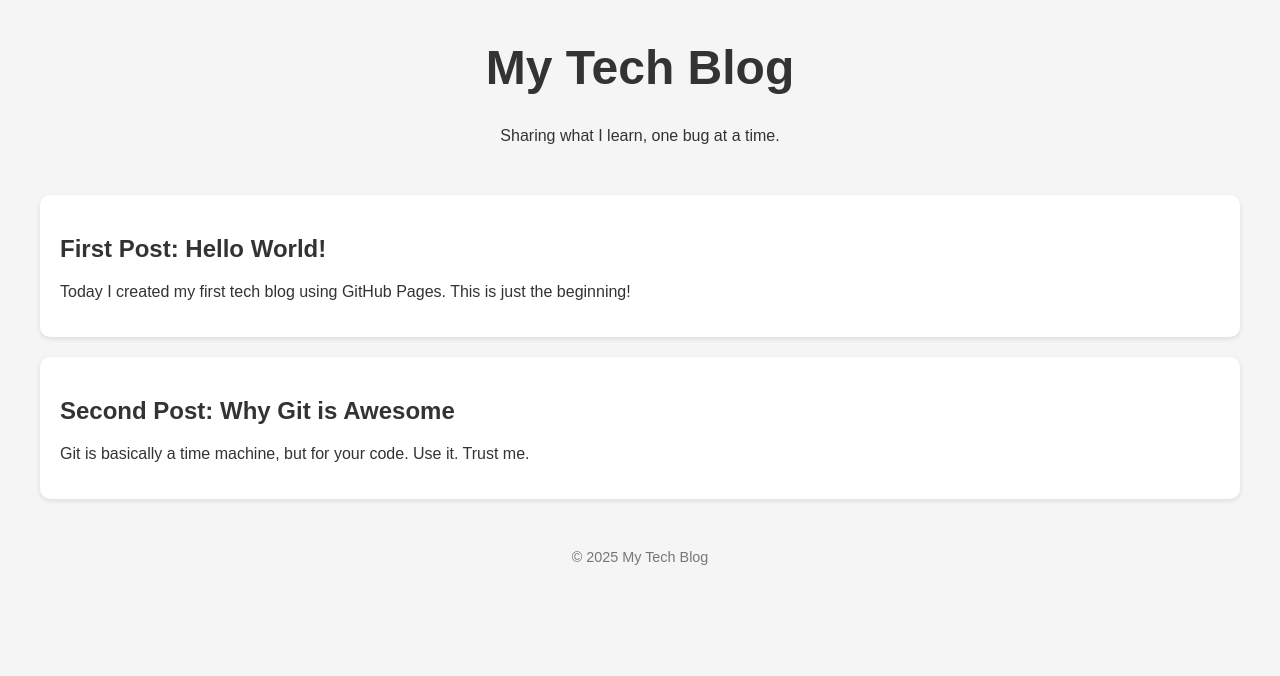
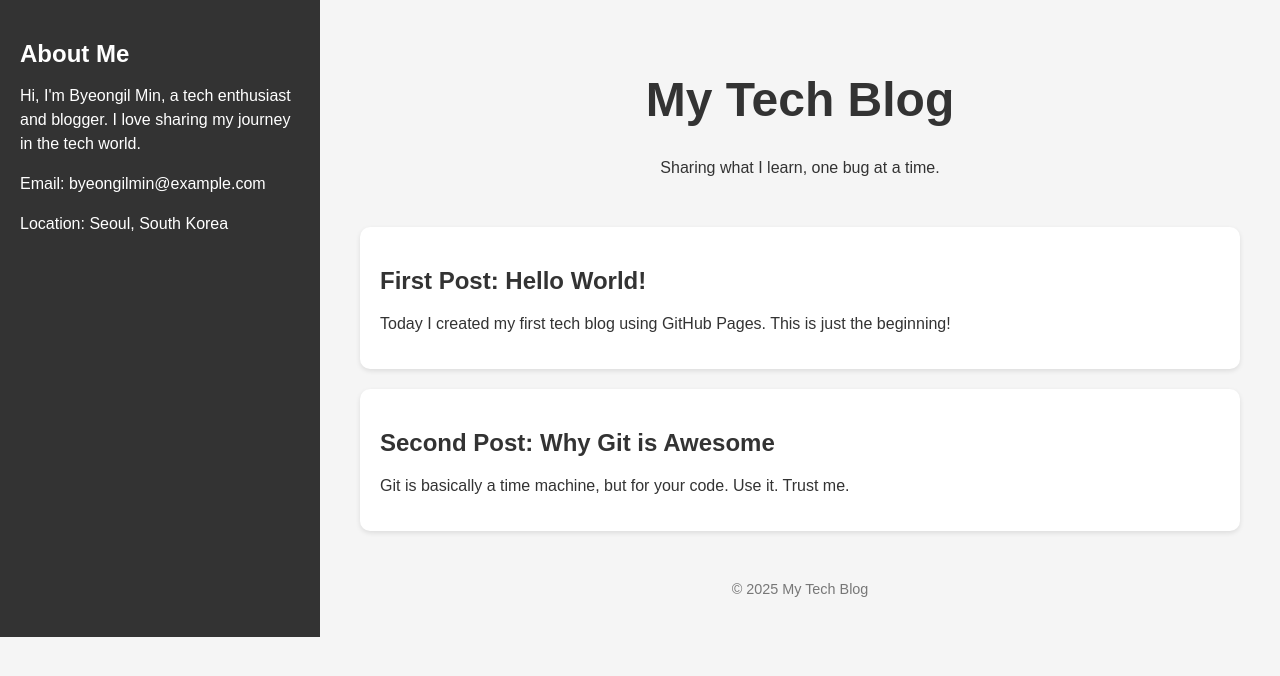
Before and after one commit to aaronmin8460/my-website, a plain HTML site: page index.html in a window 1280 px wide. Drawn offline with Linux system fonts and the light colour scheme.

Commit message:
Add files via upload

```diff
--- a/index.html
+++ b/index.html
@@ -6,9 +6,30 @@
     <style>
         body {
             font-family: Arial, sans-serif;
-      margin: 40px;
+            margin: 0;
             background-color: #f5f5f5;
             color: #333;
+            display: flex;
+        }
+        aside {
+            width: 25%;
+            background-color: #333;
+            color: white;
+            padding: 20px;
+            box-sizing: border-box;
+        }
+        aside h2 {
+            font-size: 1.5em;
+            margin-bottom: 10px;
+        }
+        aside p {
+            font-size: 1em;
+            line-height: 1.5;
+        }
+        main {
+            width: 75%;
+            padding: 40px;
+            box-sizing: border-box;
         }
         header {
             text-align: center;
@@ -33,6 +54,13 @@
     </style>
 </head>
 <body>
+    <aside>
+        <h2>About Me</h2>
+        <p>Hi, I'm Byeongil Min, a tech enthusiast and blogger. I love sharing my journey in the tech world.</p>
+        <p>Email: byeongilmin@example.com</p>
+        <p>Location: Seoul, South Korea</p>
+    </aside>
+    <main>
         <header>
             <h1>My Tech Blog</h1>
             <p>Sharing what I learn, one bug at a time.</p>
@@ -51,5 +79,6 @@
         <footer>
             &copy; 2025 My Tech Blog
         </footer>
+    </main>
 </body>
 </html>
```
Lines whose indentation alone changed are shown as unchanged.
